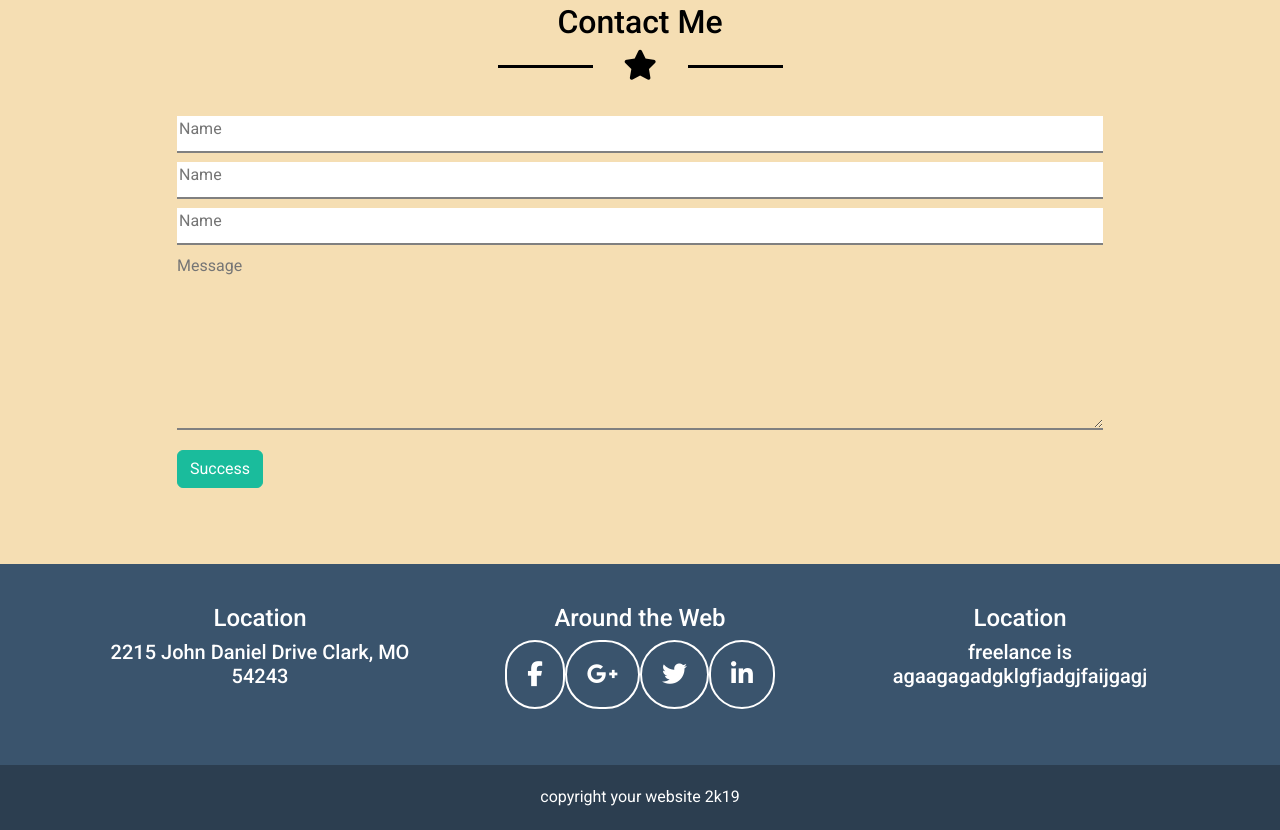
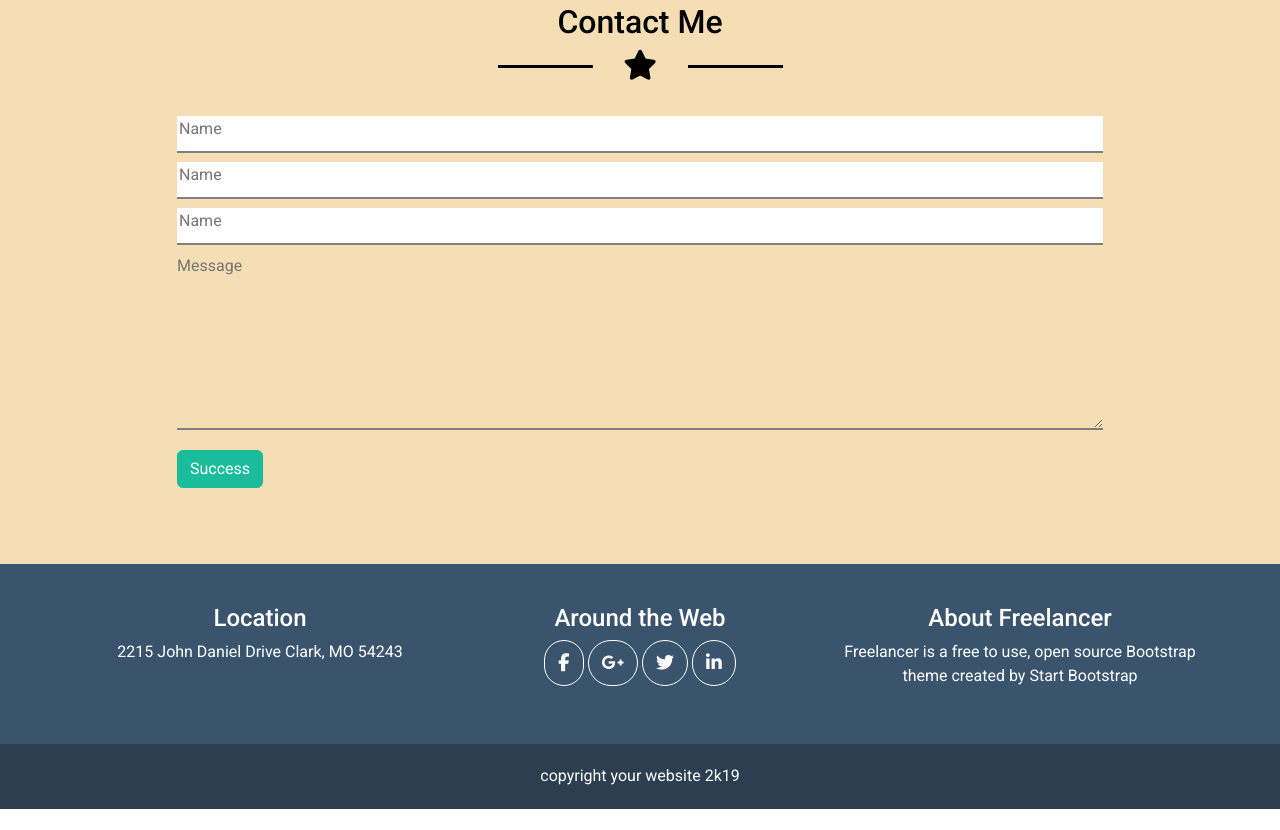
Before and after one commit to TheDusty117/html-css-bootstrap-freelancer, a plain HTML site: page index.html in a window 1280 px wide. Shown: the part 1910-2740 px from the top of the page. After the commit the page ends 2719 px from the top, so only its background shows below. Drawn offline with nearby package versions, Linux system fonts and the light colour scheme.

Commit message:
FEAT social logos and border done

```diff
--- a/css/app.css
+++ b/css/app.css
@@ -167,8 +167,14 @@ header{
 /* TEAL FOOTER SECTION */
 
 .fa-brands{
-  font-size: 25px;
-  padding: 20px;
-  border: 2px solid white;
+  font-size: 18px;
+  padding: 13px;
+  border: 1px solid white;
   border-radius: 999px;
 }
+
+.footer-list{
+  display: flex;
+  justify-content: center;
+  gap: 4px;
+}
--- a/index.html
+++ b/index.html
@@ -297,12 +297,12 @@
         <div class="row justify-content-center text-center">
           <div class="col-12 col-md-4">
             <h4>Location</h4>
-            <h5>2215 John Daniel Drive Clark, MO 54243</h5>
+            <p>2215 John Daniel Drive Clark, MO 54243</p>
           </div>
 
           <div class="col-12 col-md-4">
             <h4>Around the Web</h4>
-            <ul class="footer-list d-flex justify-content-center">
+            <ul class="footer-list">
               <li>
                 <a href="#">
                   <i class="fa-brands fa-facebook-f"></i>
@@ -328,8 +328,8 @@
           </div>
 
           <div class="col-12 col-md-4">
-            <h4>Location</h4>
-            <h5>freelance is agaagagadgklgfjadgjfaijgagj</h5>
+            <h4>About Freelancer</h4>
+            <p>Freelancer is a free to use, open source Bootstrap theme created by <span>Start Bootstrap</span></p>
           </div>
 
       </div>
```
